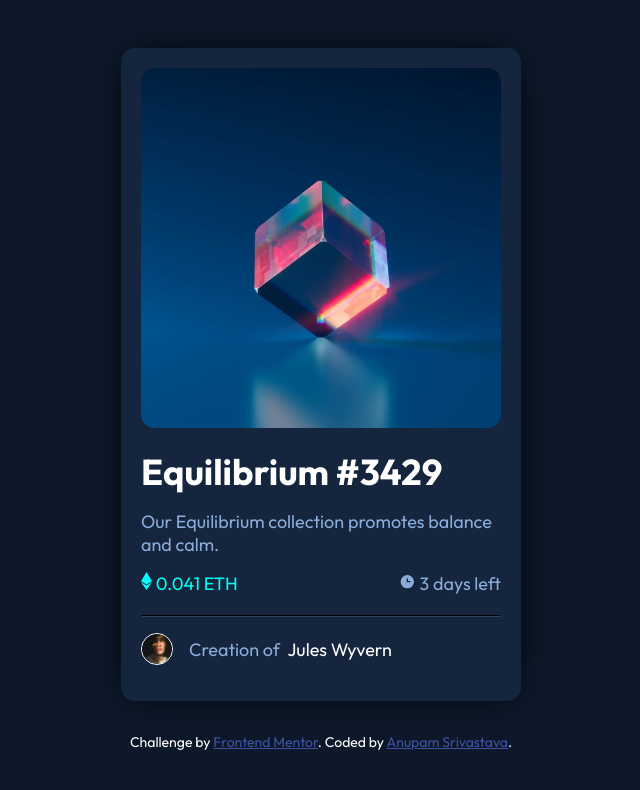
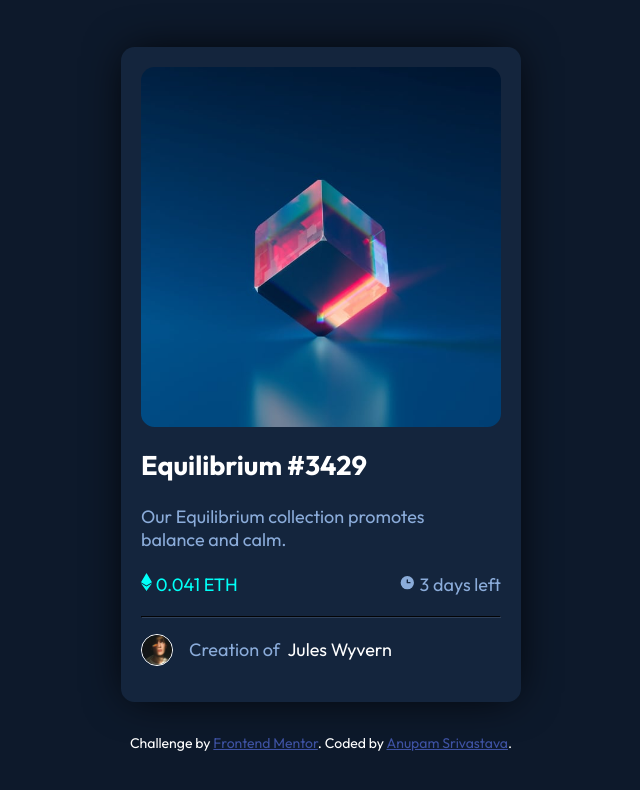
Before and after one commit to anuanu0-0/nft-preview-card-component, a plain HTML site: page index.html in a window 1280 px wide. Shown: the whole page, without its empty margins (319-959 px from the left). Drawn offline with Linux system fonts and the light colour scheme.

Commit message:
updating style

```diff
--- a/index.html
+++ b/index.html
@@ -14,7 +14,7 @@
 <body>
   <div class="container">
     <img src="images/image-equilibrium.jpg" alt="">
-    <h1>Equilibrium #3429</h1>
+    <h2>Equilibrium #3429</h2>
     <p>Our Equilibrium collection promotes balance and calm.</p>
     <div class="details">
       <div class="price">
--- a/style.css
+++ b/style.css
@@ -41,13 +41,14 @@ body {
     border-radius: 0.85rem;
 }
 
-.container h1 {
+.container h2 {
     color: var(--white);
     padding: 1rem 0 1rem 0;
 }
 
 .container p {
     color: var(--soft-blue);
+    margin: 0.4rem 1rem 0.4rem 0;
 }
 
 .details {
```
